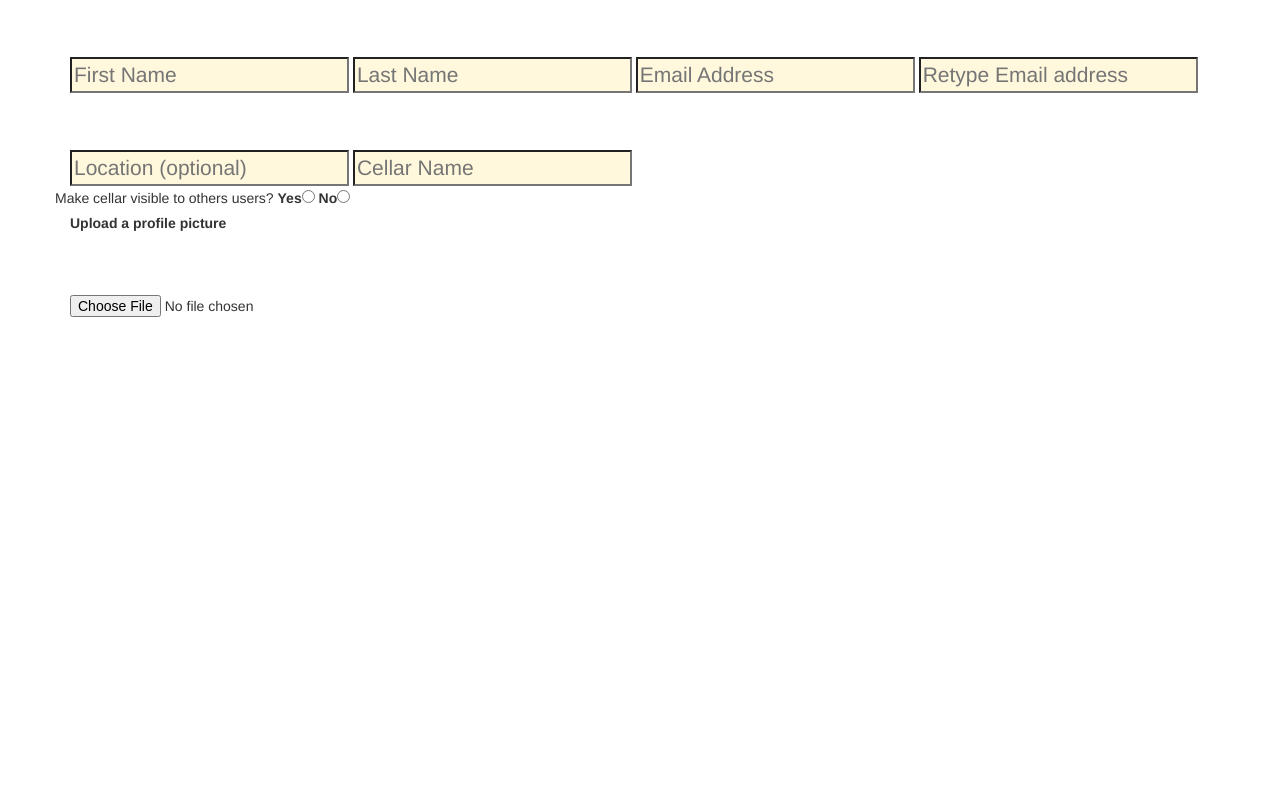
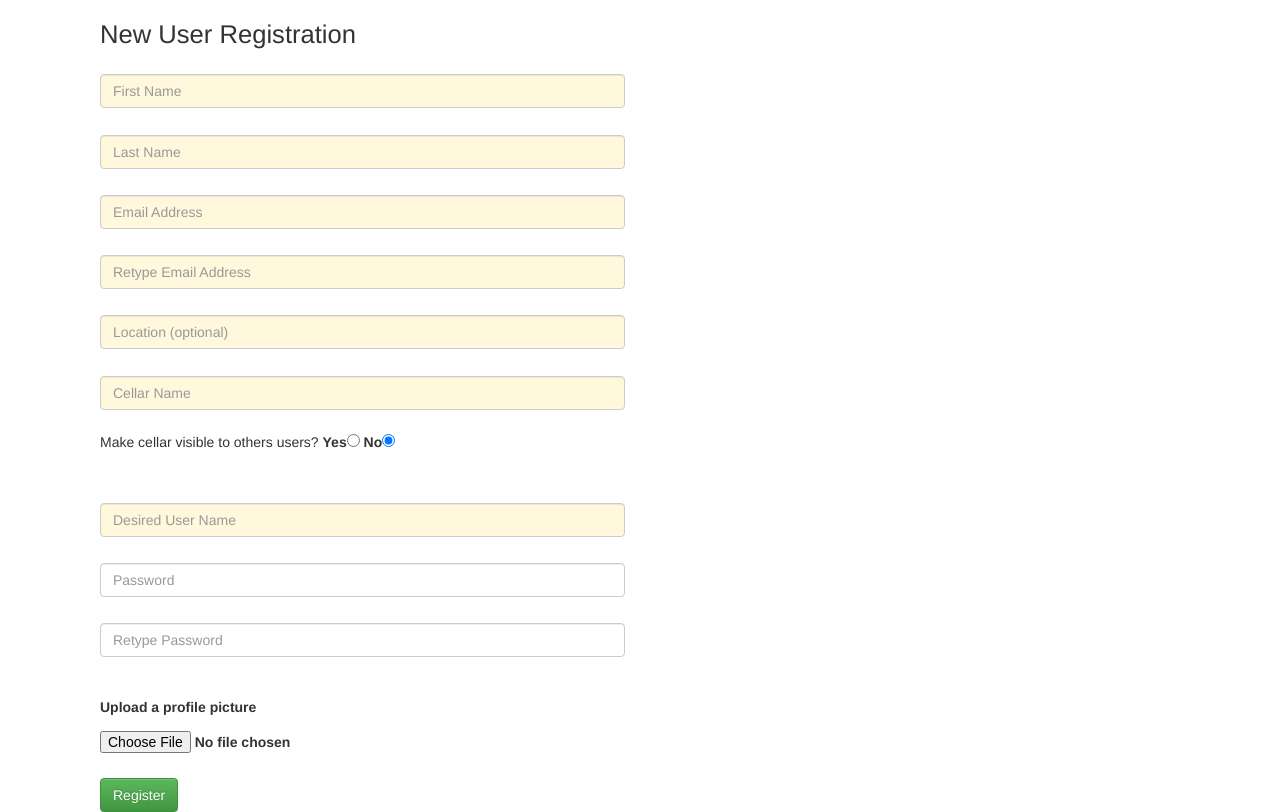
Before and after one commit to acesovereights/cellarmate, a PHP site: page /register.php in a window 1280 px wide. Before the commit the page ends 317 px from the top, so only its background shows below. Run offline with PHP 8.4, Linux system fonts and the light colour scheme; some libraries are stand-ins or nearby versions.

Commit message:
Nov27 evening update

```diff
--- a/css/site.css
+++ b/css/site.css
@@ -241,3 +241,13 @@ img{
 	padding-right: 11%;
 	width: 100%;
 }
+.red{
+	color: red;
+}
+.green{
+	color:green;
+}
+.userResult{
+	font-size: .9vw;
+
+}
--- a/register.php
+++ b/register.php
@@ -19,31 +19,100 @@
 
 <body>
 	<div class="container">
-
-		<form action="register.php" action="post" enctype="multipart/form-data">
-			<input class="loginTextbox" id="firstName" type="text" name="firstName" placeholder="First Name" required>
-			<input class="loginTextbox" id="lastname" type="text" name="lastName" placeholder="Last Name" required>
-			<input class="loginTextbox" id="email" type="text" name="email" placeholder="Email Address" required>
-			<input class="loginTextbox" id="emailVer" type="text" name="emailVer" placeholder="Retype Email address" required>
-			<input class="loginTextbox" id="location" type="text" name="location" placeholder="Location (optional)">
-			<input class="loginTextbox" id="cellarName" type="text" name="cellarName" placeholder="Cellar Name" required>
-			<div class="row">
+		<div class="col-lg-12 col-sm-12">
+			<div class="col-lg-6 col-sm-6">
+				<h2>New User Registration</h2>
+				<form action="scripts/createuser.php" method="post" enctype="multipart/form-data">
+					<input class="form-control" id="firstName" type="text" name="firstName" placeholder="First Name" required>
+					<input class="form-control" id="lastName" type="text" name="lastName" placeholder="Last Name" required>
+					<input class="form-control" id="email" type="text" name="email" placeholder="Email Address" required>
+					<input class="form-control" id="emailVer" type="text" name="emailVer" placeholder="Retype Email Address" onfocusout="checkEmail()" required>
+					<div class="red" id="noEMatch"></div>
+					<input class="form-control" id="location" type="text" name="location" placeholder="Location (optional)">
+					<input class="form-control" id="cellarName" type="text" name="cellarName" placeholder="Cellar Name" required>
+					<span class="row">
 						<span>Make cellar visible to others users?</span>
-				<label>Yes </label><input id="publicYes" type="radio" name="publicYes">
-				<label>No </label><input id="publicNo" type="radio" name="publicNo" selected>
+						<label>Yes </label><input id="publicYes" type="radio" name="public" value="yes">
+						<label>No </label><input id="publicNo" type="radio" name="public" value="no" checked>
+					</span>
+<!--					check that the username does not exist before registration-->
+					<input class="form-control" id="username" type="text" name="username" placeholder="Desired User Name" onfocusout="checkUser()" required> <div class="userResult" id="userCheck"></div>
+					<input class="form-control" id="password" type="password" name="password" placeholder="Password" required>
+					<input class="form-control" id="passwordVer" type="password" name="passwordVer" placeholder="Retype Password" onfocusout="checkPass()" required>
+					<div class="red" id="noPWMatch"></div>
+					<br><br>
+					<label>Upload a profile picture <input type="file" name="file" id="file"></label>
+					<br>
+					<br>
+					<button class="btn btn-success" type="submit" name="submitRegistration">Register</button>
+				</form>
+			</div>
 		</div>
 
-			<label>Upload a profile picture </label><input type="file" name="file" id="file">
+	</div>
+	<script>
+		function checkUser()
+		{
+			var username = $('#username').val();
+			//check to make sure the username is available.
+			$.ajax({
+					type: "POST",
+					url: "scripts/usercheck.php",
+					data: {user: username},
+					cache: false,
+					success: function(html)
+					{
+						var currentUserName = $('#username').val();
 
+						$("#userCheck").html(html);
 
+						var result = $('#userQuery').innerHTML;
+						//username exists, have user input a new one
+						if(!result.includes("OK"))
+						{
+							$('#username').val("");
+							$("#userCheck").removeClass("green");
+							$("#userCheck").addClass("red");
+							$("#userCheck").html(currentUserName + " already exists, choose another" );
+						}
+						else
+							{
+								$("#userCheck").removeClass("red");
+								$("#userCheck").addClass("green");
+								$("#userCheck").html(html);
+							}
 
+					}
+				});
+		}
 
+		function checkPass(){
 
+			//check to see if the passwords match
+			var pass1 = $('#password').val();
+			var pass2 = $('#passwordVer').val();
 
+			if(pass1 != pass2)
+			{
+				alert("in pass");
+				//passwords do not match
+				$('#passwordVer').val("");
+				$('#noPWMatch').html("Passwords do not match!");
+			}
+		}
 
-		</form>
+		function checkEmail()
+		{
+			var email1 = $('#email').val();
+			var email2 = $('#emailVer').val();
 
-	</div>
-
+			if(email1 != email2)
+			{
+				//emails do not match
+				$('#emailVer').val("");
+				$('#noEMatch').html("Emails do not match!");
+			}
+		}
+	</script>
 </body>
 </html>
```
Also changed, not shown: scripts/createuser.php (added, +123 -0 lines), scripts/usercheck.php (added, +28 -0 lines), usercheck.php (added, +28 -0 lines). Lines whose indentation alone changed are shown as unchanged.
